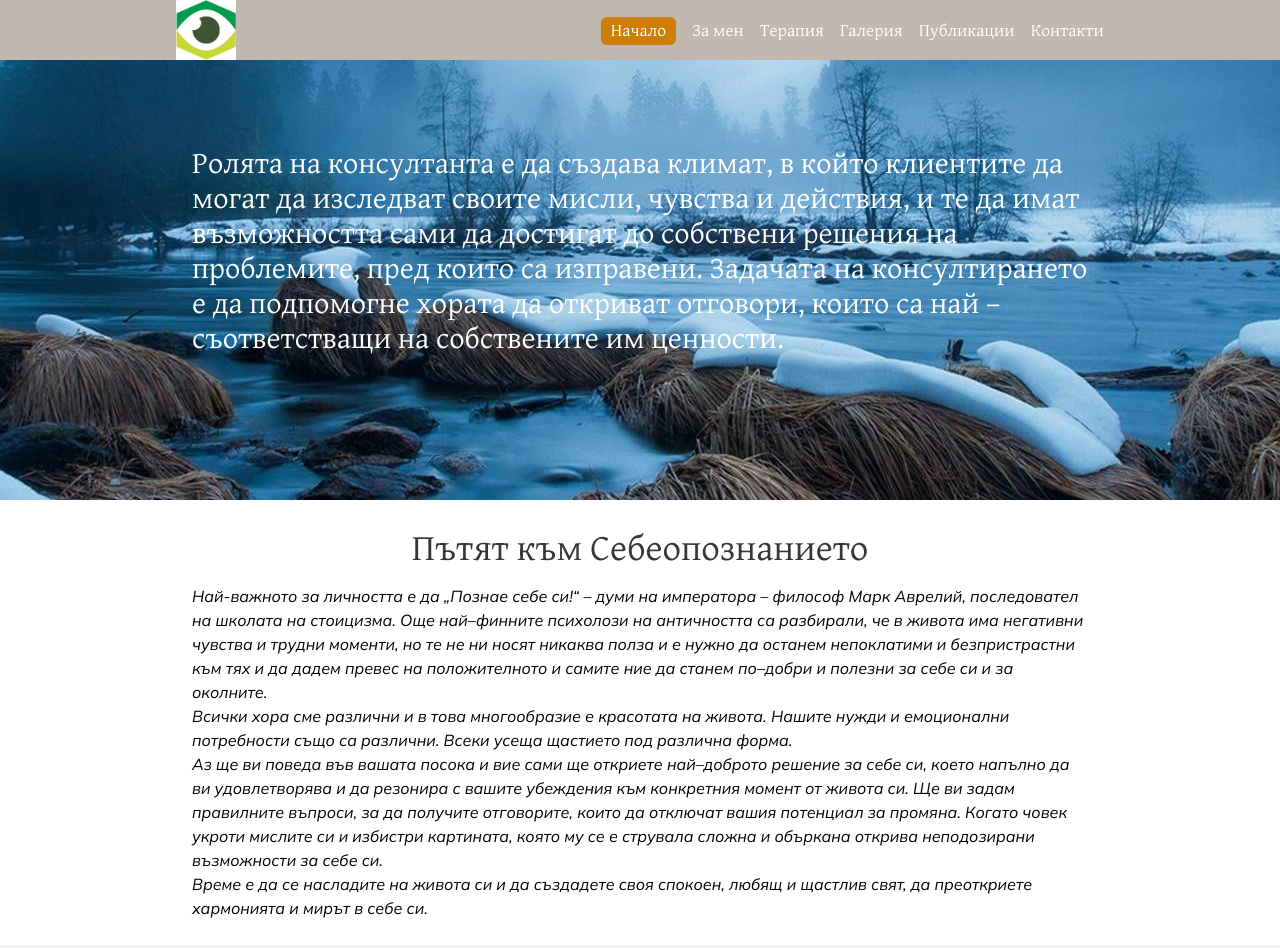
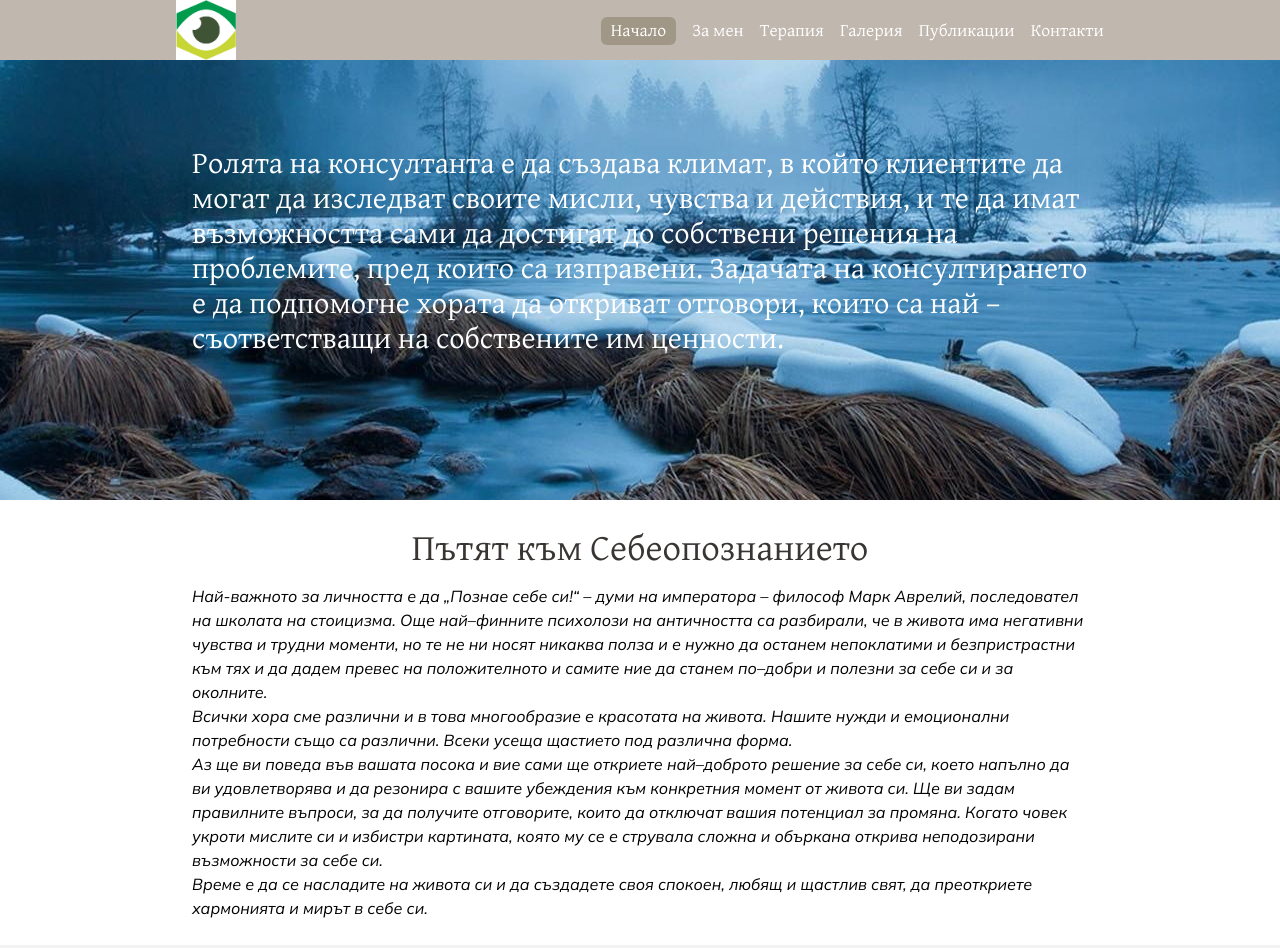
Before and after one commit to stefancho/yancheva.github.io, a plain HTML site: page index.html in a window 1280 px wide. Shown: the top 948 px of the page. Drawn offline with Linux system fonts and the light colour scheme; a web font is replaced by a local one.

Commit message:
Change some colors

```diff
--- a/css/reset.css
+++ b/css/reset.css
@@ -61,7 +61,7 @@ a:hover
 }
 
 h1, h2, h3, h4, h5, h6 {
-	color: #383533;
+	color: var(--heading-color);
 	margin-top: 10px;
 	margin-bottom: 10px;
 }
--- a/css/style.css
+++ b/css/style.css
@@ -1,10 +1,10 @@
 :root {
   --primary-color: #C0B7AE;
+  --heading-color: #383533;
+  --light-gray: rgb(243, 243, 243);
   --site-width: 70%;
-  --light-gray: rgb(243, 243, 243);
-  --nav-active-color: rgb(204, 127, 4);
+  --nav-active-color: rgb(161, 151, 135);
   --nav-hover-color: rgb(241, 225, 199);
-  --darker-gray: gainsboro;
   --nav-height: 60px;
 }
 
```
